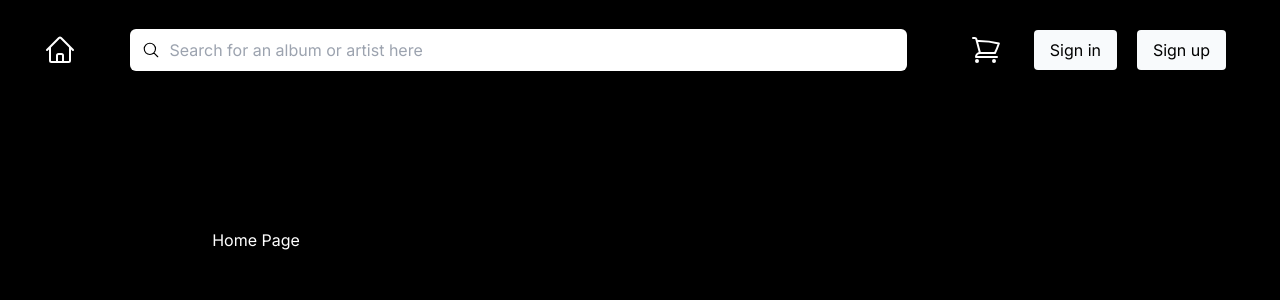
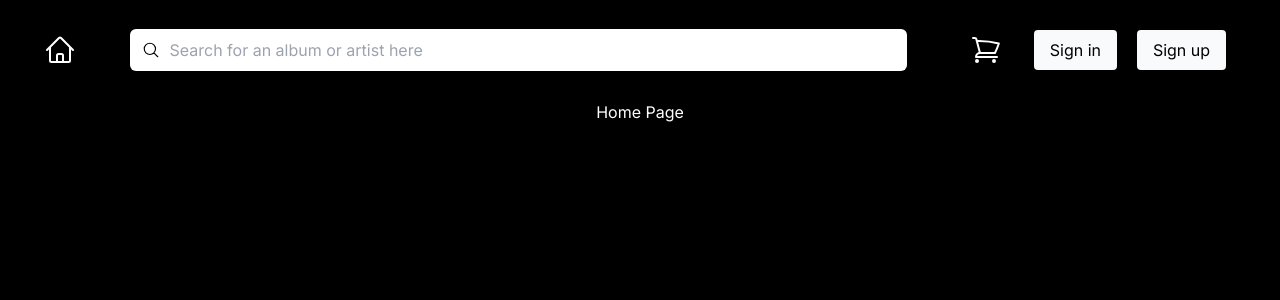
Before and after one commit to danieldenton/record-store, a Next.js app: page / in a window 1280 px wide. Shown: the top 300 px of the page. Built offline with nearby package versions, Linux system fonts and the light colour scheme.

Commit message:
max-width  wrapper deleted for now

```diff
--- a/src/app/album/[id]/page.tsx
+++ b/src/app/album/[id]/page.tsx
@@ -1,5 +1,5 @@
 import { Metadata } from "next";
-import { fetchAlbumById, fetchSearch } from "../../lib/data";
+import { fetchAlbumById } from "../../lib/data";
 import ImageComponent from "@/app/ui/image-component";
 import ArtistNameLink from "@/app/ui/artist-name-link";
 
--- a/src/app/page.tsx
+++ b/src/app/page.tsx
@@ -1,15 +1,7 @@
-import { fetchSearch } from "./lib/data";
-import MaxWidthWrapper from "./components/max-width-wrapper";
-
 export default async function Home() {
   return (
     <div className="flex flex-col justify-center">
-      <section>
-        <MaxWidthWrapper className="pb-24 pt-10 lg:grid lg:grid-cols-3 sm:pb-32 lg:gap-x-0 xl:gap-x-8 lg:pt-24 xl:pt-32 lg:pb-52">
-
-          <h1 className="flex justify-center">Home Page</h1>
-        </MaxWidthWrapper>
-      </section>
+      <h1 className="flex justify-center">Home Page</h1>
     </div>
   );
 }
```
